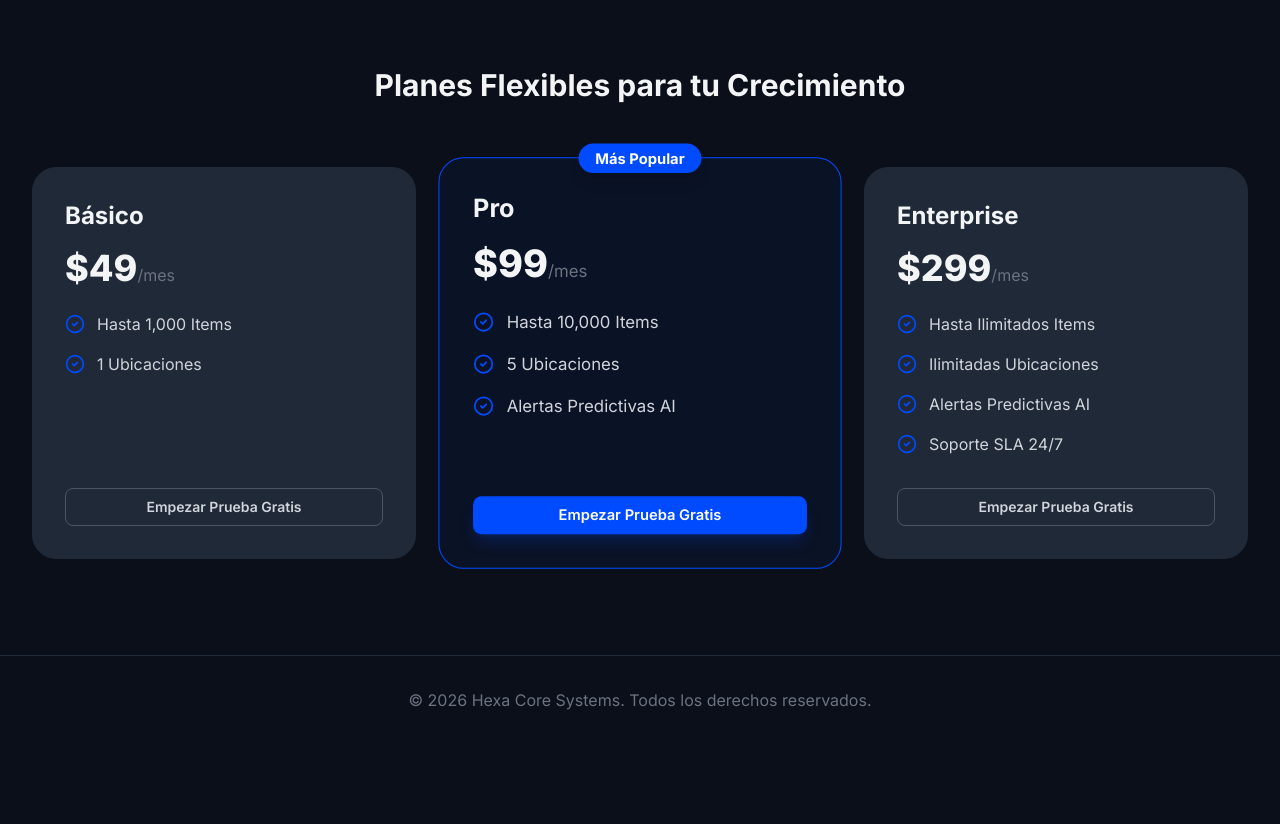
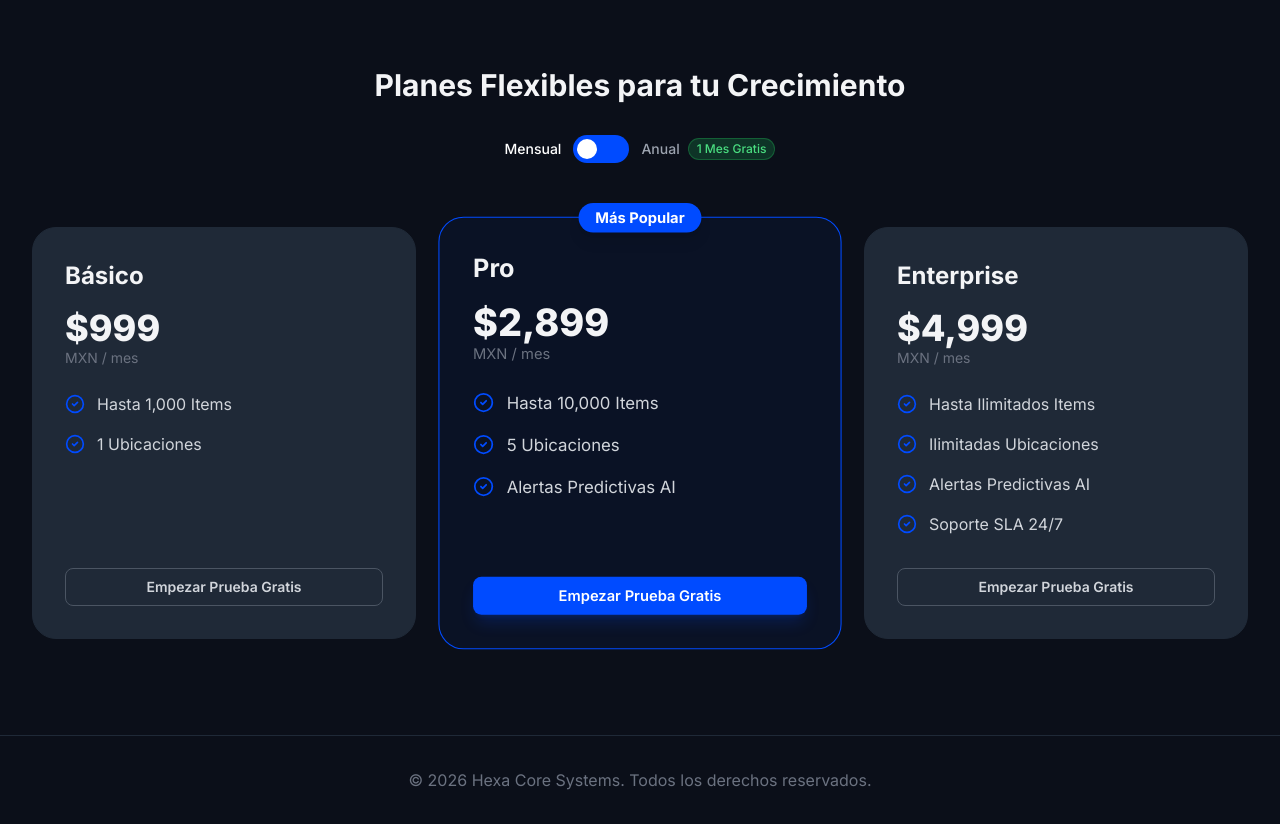
Before and after one commit to joseluismirarg-ui/hexacore, a React (Vite) app in the folder frontend/: page / in a window 1280 px wide. Shown: the part 1120-1944 px from the top of the page. Before the commit the page ends 1864 px from the top, so only its background shows below. Built offline with nearby package versions, Linux system fonts and the light colour scheme; no server answers.

Commit message:
fix(landing): update pricing and add annual toggle

```diff
--- a/frontend/src/pages/Landing.tsx
+++ b/frontend/src/pages/Landing.tsx
@@ -7,6 +7,13 @@ import { supabase } from '@/lib/supabase';
 export function Landing() {
   const navigate = useNavigate();
   const [isDemoLoading, setIsDemoLoading] = useState(false);
+  const [billingCycle, setBillingCycle] = useState<'monthly' | 'annual'>('monthly');
+
+  const pricing = [
+    { name: 'Básico', monthly: 999, annual: 999 * 11 },
+    { name: 'Pro', monthly: 2899, annual: 2899 * 11 },
+    { name: 'Enterprise', monthly: 4999, annual: 4999 * 11 },
+  ];
 
   const handleDemo = async () => {
     setIsDemoLoading(true);
@@ -88,15 +95,36 @@ export function Landing() {
       {/* Pricing */}
       <section className="py-24">
         <div className="max-w-7xl mx-auto px-4 sm:px-6 lg:px-8">
-          <h2 className="text-3xl font-bold text-center mb-16">Planes Flexibles para tu Crecimiento</h2>
+          <h2 className="text-3xl font-bold text-center mb-8">Planes Flexibles para tu Crecimiento</h2>
+
+          {/* Toggle Mensual / Anual */}
+          <div className="flex items-center justify-center gap-3 mb-16">
+            <span className={`text-sm font-medium ${billingCycle === 'monthly' ? 'text-white' : 'text-gray-400'}`}>Mensual</span>
+            <button
+              onClick={() => setBillingCycle(b => b === 'monthly' ? 'annual' : 'monthly')}
+              className="relative inline-flex h-7 w-14 items-center rounded-full bg-hc-cobalt transition-colors focus:outline-none"
+            >
+              <span
+                className={`inline-block h-5 w-5 transform rounded-full bg-white transition-transform ${
+                  billingCycle === 'annual' ? 'translate-x-8' : 'translate-x-1'
+                }`}
+              />
+            </button>
+            <span className={`text-sm font-medium flex items-center gap-2 ${billingCycle === 'annual' ? 'text-white' : 'text-gray-400'}`}>
+              Anual <span className="bg-green-500/20 text-green-400 text-xs px-2 py-0.5 rounded-full border border-green-500/30">1 Mes Gratis</span>
+            </span>
+          </div>
+
           <div className="grid md:grid-cols-3 gap-8">
-            {['Básico', 'Pro', 'Enterprise'].map((plan, i) => (
-              <div key={plan} className={`p-8 rounded-3xl border ${i === 1 ? 'border-hc-cobalt bg-hc-cobalt/5 relative scale-105' : 'border-gray-800 bg-hc-surface'} flex flex-col`}>
+            {pricing.map((plan, i) => (
+              <div key={plan.name} className={`p-8 rounded-3xl border ${i === 1 ? 'border-hc-cobalt bg-hc-cobalt/5 relative scale-105' : 'border-gray-800 bg-hc-surface'} flex flex-col`}>
                 {i === 1 && <span className="absolute top-0 left-1/2 -translate-x-1/2 -translate-y-1/2 bg-hc-cobalt text-white px-4 py-1 rounded-full text-sm font-bold shadow-lg">Más Popular</span>}
-                <h3 className="text-2xl font-bold mb-4">{plan}</h3>
-                <div className="mb-6">
-                  <span className="text-4xl font-extrabold">${i === 0 ? '49' : i === 1 ? '99' : '299'}</span>
-                  <span className="text-gray-500">/mes</span>
+                <h3 className="text-2xl font-bold mb-4">{plan.name}</h3>
+                <div className="mb-6 flex flex-col">
+                  <div>
+                    <span className="text-4xl font-extrabold">${(billingCycle === 'monthly' ? plan.monthly : plan.annual).toLocaleString('es-MX')}</span>
+                  </div>
+                  <span className="text-sm font-normal text-gray-500">MXN / {billingCycle === 'monthly' ? 'mes' : 'año'}</span>
                 </div>
                 <ul className="space-y-4 mb-8 flex-1">
                   <li className="flex items-center gap-3 text-gray-300"><CheckCircle2 className="h-5 w-5 text-hc-cobalt" /> Hasta {i === 0 ? '1,000' : i === 1 ? '10,000' : 'Ilimitados'} Items</li>
```
